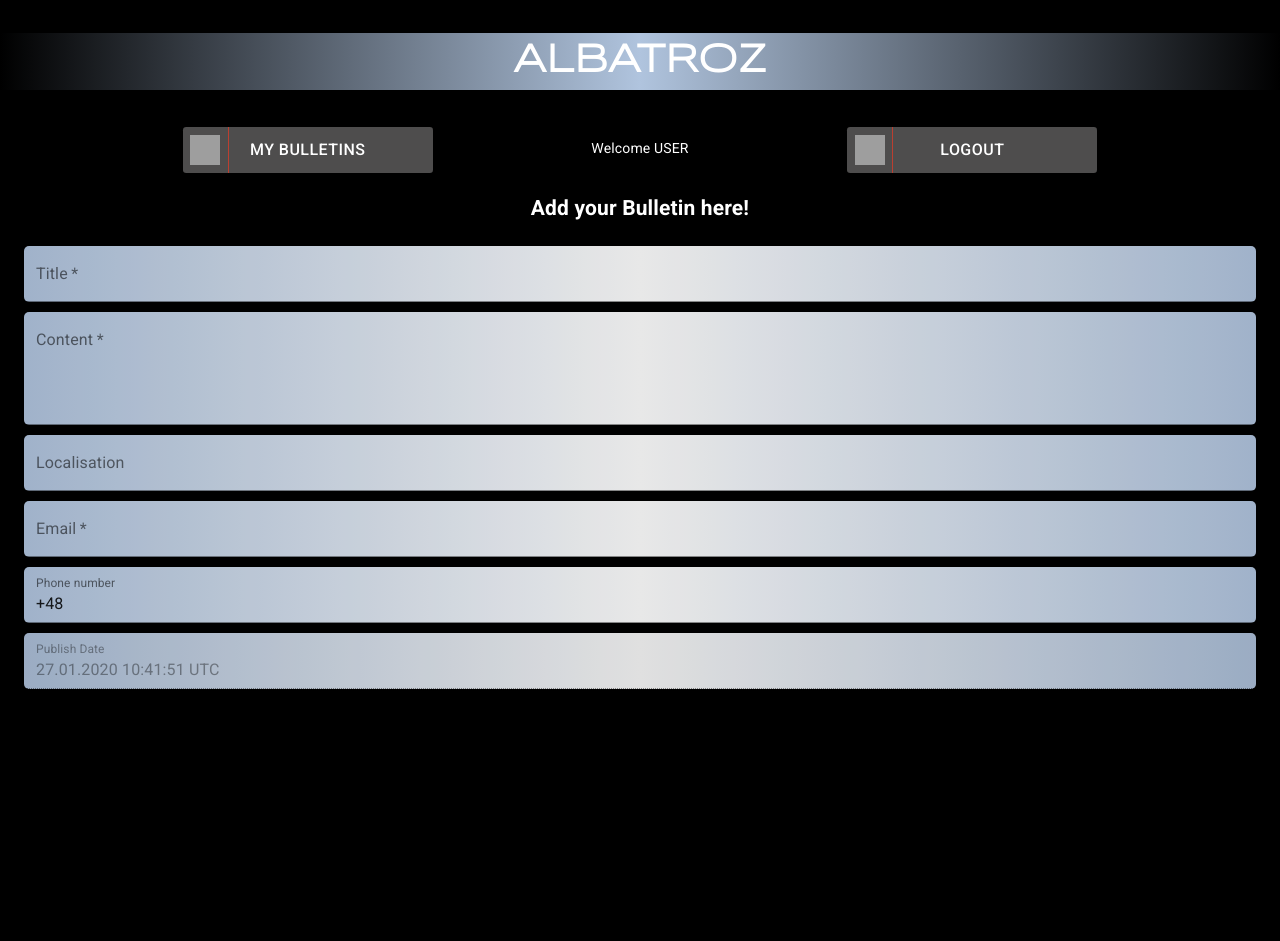
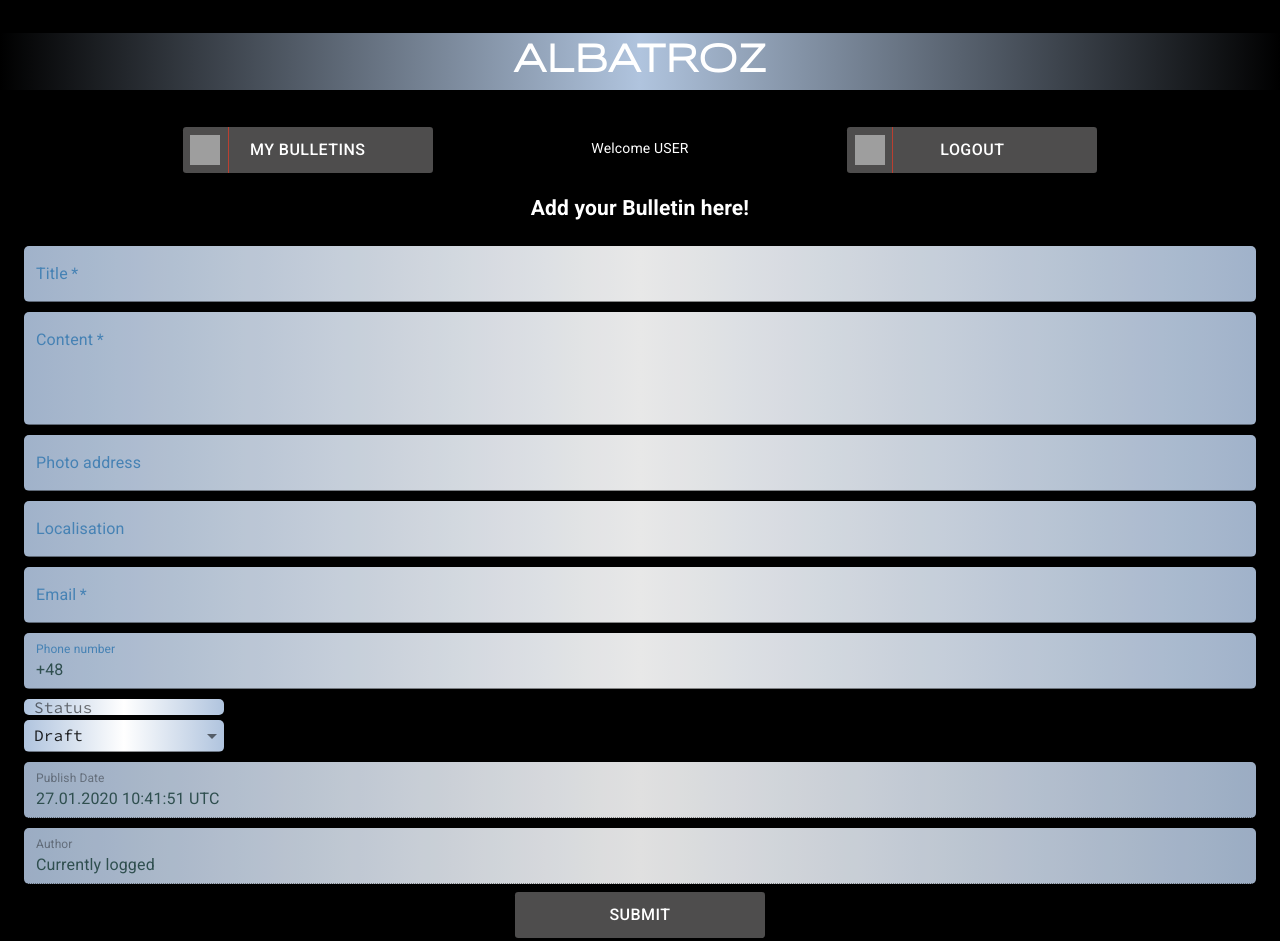
Before and after one commit to eremziom/bulletin-board, a React (Create React App) app: page /post/add in a window 1280 px wide. Before the commit the page ends 800 px from the top, so only its background shows below. Built offline with nearby package versions, Linux system fonts and the light colour scheme; grey boxes are pictures that could not be loaded.

Commit message:
finish form and add My Buletin

```diff
--- a/src/components/views/MyPosts/MyPosts.js
+++ b/src/components/views/MyPosts/MyPosts.js
@@ -1,6 +1,13 @@
 import React from 'react';
 import PropTypes from 'prop-types';
 import clsx from 'clsx';
+
+import db from '../../../db.js';
+
+import List from '@material-ui/core/List';
+import ListItem from '@material-ui/core/ListItem';
+import ListItemText from '@material-ui/core/ListItemText';
+import ListSubheader from '@material-ui/core/ListSubheader';
 
 import styles from './MyPosts.module.scss';
 
@@ -10,8 +17,27 @@ import styles from './MyPosts.module.scss';
 const Component = ({className, children}) => {
   return (
     <div className={clsx(className, styles.root)}>
-      <h2>MyPosts</h2>
-      {children}
+      <List
+        component="nav"
+        aria-labelledby="nested-list-subheader"
+        subheader={
+          <ListSubheader component="div" id="nested-list-subheader">
+            <h2>Your Notes</h2>
+          </ListSubheader>
+        }
+      >
+        {db.notes.map((note) =>
+          (note.author === 'Jan' ?
+            <ListItem button >
+              <div className={styles.list}>
+                <div>Publish date: {note.pubDate}</div>
+                <div>Actual eddition date: {note.actDate}</div>
+                <div><ListItemText primary={note.title} /></div>
+                <div>Status: {note.status}</div>
+              </div>
+            </ListItem> : '')
+        )}
+      </List>
     </div>
   );
 };
--- a/src/components/views/MyPosts/MyPosts.module.scss
+++ b/src/components/views/MyPosts/MyPosts.module.scss
@@ -3,3 +3,7 @@
 // .root {
 
 // }
+
+.list {
+  color: red;
+}
--- a/src/components/views/PostAdd/PostAdd.js
+++ b/src/components/views/PostAdd/PostAdd.js
@@ -6,11 +6,29 @@ import db from '../../../db.js';
 import styles from './PostAdd.module.scss';
 
 import TextField from '@material-ui/core/TextField';
+import InputLabel from '@material-ui/core/InputLabel';
+import Select from '@material-ui/core/Select';
+import Button from '@material-ui/core/Button';
 
 //import {connect} from 'react-redux';
 //import {reduxSelector, reduxActionCreator} from '../../../redux/example.js';
 
 class Component extends React.Component {
+  constructor( props ){
+    super( props );
+    this.handleChange = this.handleChange.bind(this);
+  }
+
+  state = {
+    status: '',
+  }
+
+  handleChange = name => event => {
+    this.setState({
+      ...this.state,
+      [name]: event.target.value,
+    });
+  };
 
   giveDate() {
     const newDate = new Date();
@@ -52,6 +70,13 @@ class Component extends React.Component {
             />
             <TextField
               className={styles.inputs}
+              id="photo-input"
+              label="Photo address"
+              type="text"
+              variant="filled"
+            />
+            <TextField
+              className={styles.inputs}
               id="local-input"
               label="Localisation"
               type="text"
@@ -72,6 +97,21 @@ class Component extends React.Component {
               type="text"
               variant="filled"
             />
+            <InputLabel className={clsx(styles.inputs, styles.short)} htmlFor="status-switch">Status</InputLabel>
+            <Select
+              className={clsx(styles.inputs, styles.short)}
+              native
+              value={this.state.status}
+              onChange={this.handleChange('status')}
+              inputProps={{
+                name: 'status',
+                id: 'status-switch',
+              }}
+            >
+              <option value={10}>Draft</option>
+              <option value={20}>Published</option>
+              <option value={30}>Closed</option>
+            </Select>
             <TextField disabled
               className={styles.inputs}
               id="pubDate-input"
@@ -80,6 +120,17 @@ class Component extends React.Component {
               variant="filled"
               defaultValue={this.giveDate()}
             />
+            <TextField disabled
+              className={styles.inputs}
+              id="author-input"
+              label="Author"
+              type="text"
+              variant="filled"
+              defaultValue="Currently logged"
+            />
+            <Button variant="contained" className={styles.Btn} type="submit">
+              SUBMIT
+            </Button>
           </div>
         </form>
       </div>
--- a/src/components/views/PostAdd/PostAdd.module.scss
+++ b/src/components/views/PostAdd/PostAdd.module.scss
@@ -13,4 +13,60 @@
   width: 100%;
   margin: 5px 0;
   border-radius: 5px;
+  label {
+    color: steelblue;
+  }
+  input {
+    color: darkslategrey;
+  }
+  div:after {
+    border-bottom: 3px solid steelblue;
+    transition: transform 500ms cubic-bezier(0.22, 0.61, 0.36, 1) 0ms;
+  }
+  textarea {
+    color: darkslategrey;
+  }
+  .opt {
+    background-color: red;;
+  }
 }
+
+.short {
+  max-width: 200px;
+  display: flex;
+  flex-direction: row;
+  padding: 0 10px;
+  div:after {
+    border-bottom: 3px solid steelblue;
+    transition: transform 500ms cubic-bezier(0.22, 0.61, 0.36, 1) 0ms;
+  }
+}
+
+.Btn {
+  display: block;
+  width: 250px;
+  position: relative;
+  margin: 0.2em auto;
+  text-align: center;
+  line-height: 34px;
+  border-radius: 0.2em;
+  font-size: 16px;
+  color: #FFF;
+  text-decoration: none;
+  cursor: pointer;
+  background: rgb(78, 77, 77);
+}
+
+.Btn:hover {
+  background:steelblue;
+  transition: 0.5s;
+}
+
+.Btn:before {
+  content: "";
+  position: absolute;
+  top: 0;
+  left: 0;
+  width: 46px;
+  height: 100%;
+}
--- a/src/db.js
+++ b/src/db.js
@@ -12,6 +12,7 @@ const db = {
       price: '300$',
       phone: '987 654 321',
       local: 'Warsaw',
+      author: 'Jan',
     },
     {
       id: 2,
@@ -25,6 +26,7 @@ const db = {
       price: '170$',
       phone: '123 456 789',
       local: 'Krakow',
+      author: 'Anna',
     },
   ],
 };
```
